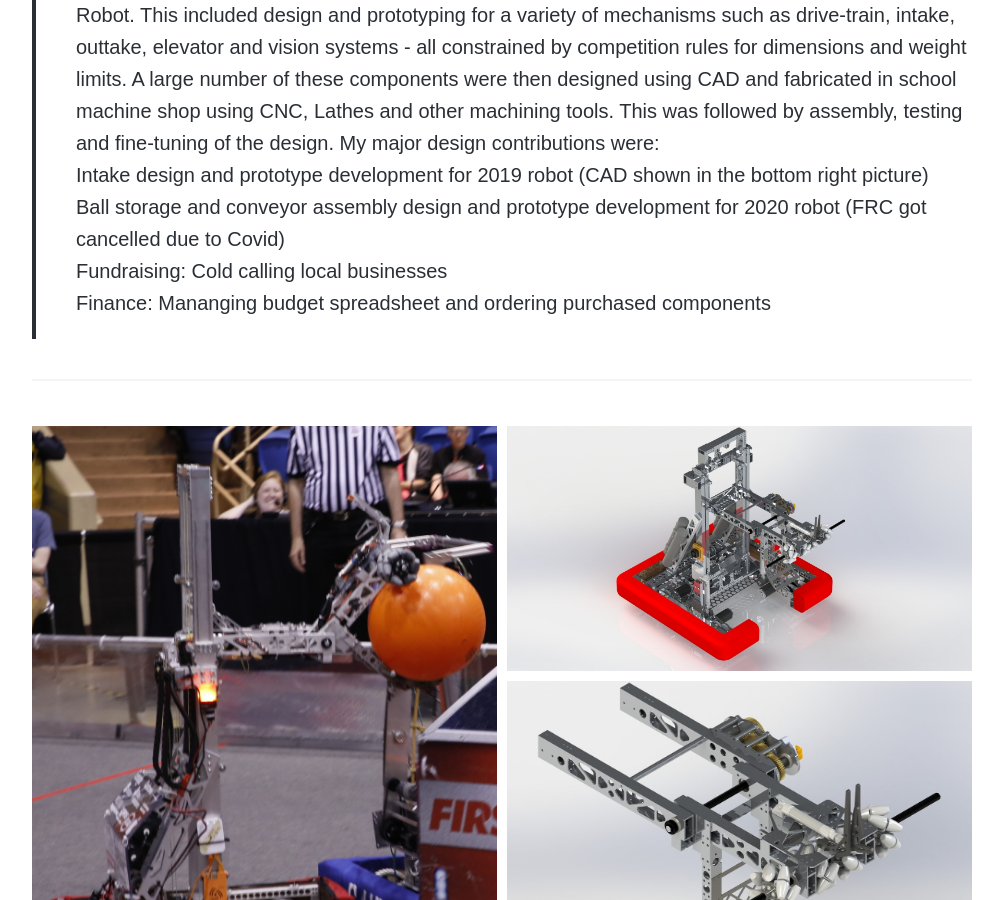
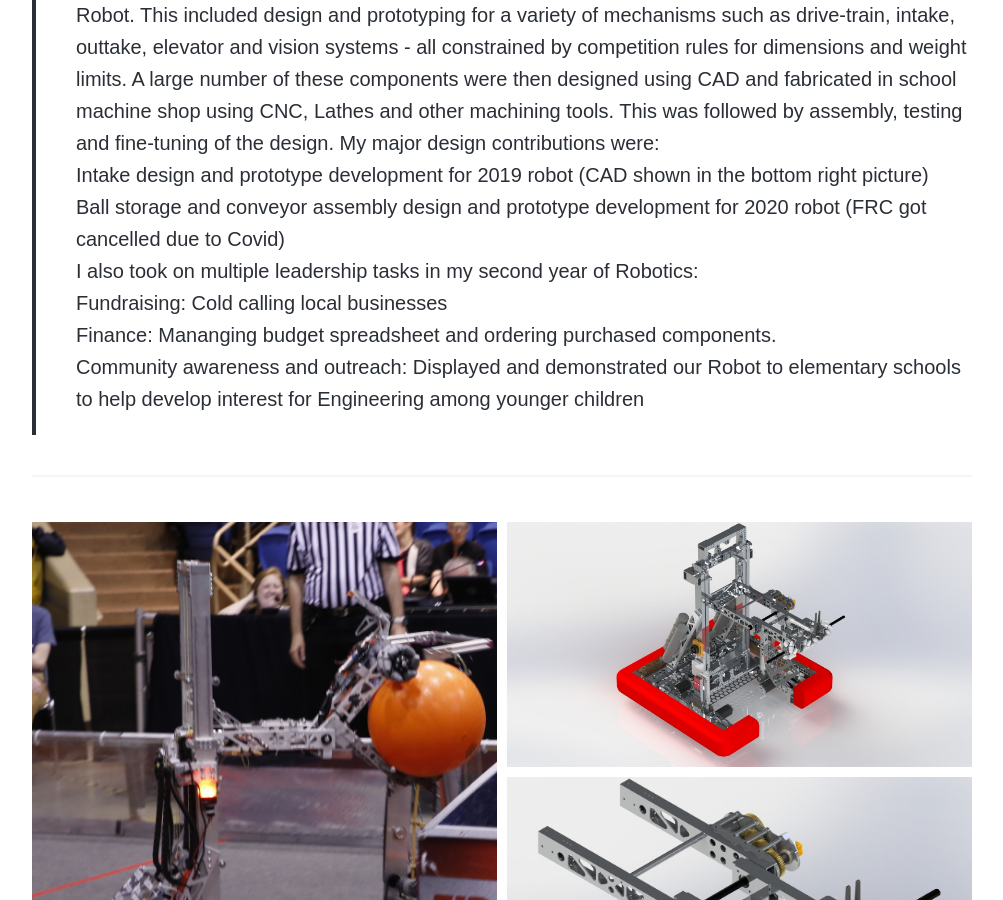
Before and after one commit to disha-22/disha-22.github.io, a Jekyll site: the page built from _projects/robotics.md, in a window 1280 px wide and 900 px high, scrolled down 1568 px. Shown: the whole window, without its empty margins (138-1141 px from the left). Built offline with Jekyll 4.4.1, drawn with Linux system fonts in a browser that asks for light colours; nearby versions of some CDN libraries; some web fonts are replaced.

Commit message:
Update robotics.md

```diff
--- a/_projects/robotics.md
+++ b/_projects/robotics.md
@@ -22,7 +22,7 @@
 
 
 <h6> Details </h6>
-> Participated in all aspects of Robot design, from concept phase to delivering a Competition ready Robot. This included design and prototyping for a variety of mechanisms such as drive-train, intake, outtake, elevator and vision systems - all constrained by competition rules for dimensions and weight limits.  A large number of these components were then designed using CAD and fabricated in school machine shop using CNC, Lathes and other machining tools.  This was followed by assembly, testing and fine-tuning of the design. My major design contributions were:  <br> Intake design and prototype development for 2019 robot (CAD shown in the bottom right picture) <br> Ball storage and conveyor assembly design and prototype development for 2020 robot (FRC got cancelled due to Covid) <br> Fundraising: Cold calling local businesses <br> Finance: Mananging budget spreadsheet and ordering purchased components
+> Participated in all aspects of Robot design, from concept phase to delivering a Competition ready Robot. This included design and prototyping for a variety of mechanisms such as drive-train, intake, outtake, elevator and vision systems - all constrained by competition rules for dimensions and weight limits.  A large number of these components were then designed using CAD and fabricated in school machine shop using CNC, Lathes and other machining tools.  This was followed by assembly, testing and fine-tuning of the design. My major design contributions were:  <br> Intake design and prototype development for 2019 robot (CAD shown in the bottom right picture) <br> Ball storage and conveyor assembly design and prototype development for 2020 robot (FRC got cancelled due to Covid) <br> I also took on multiple leadership tasks in my second year of Robotics: <br> Fundraising: Cold calling local businesses <br> Finance: Mananging budget spreadsheet and ordering purchased components. <br> Community awareness and outreach: Displayed and demonstrated our Robot to elementary schools to help develop interest for Engineering among younger children
 
 
 ---
```
